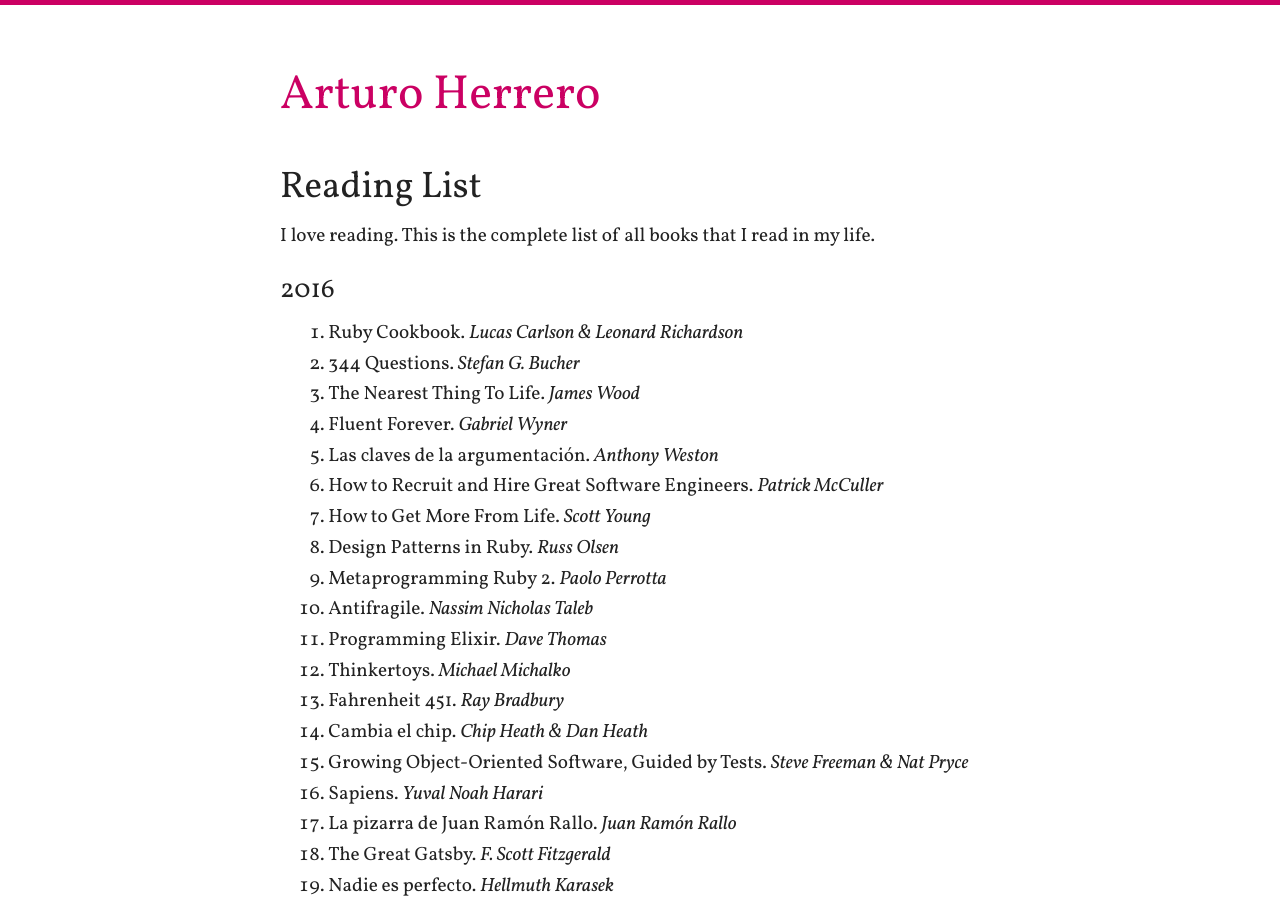
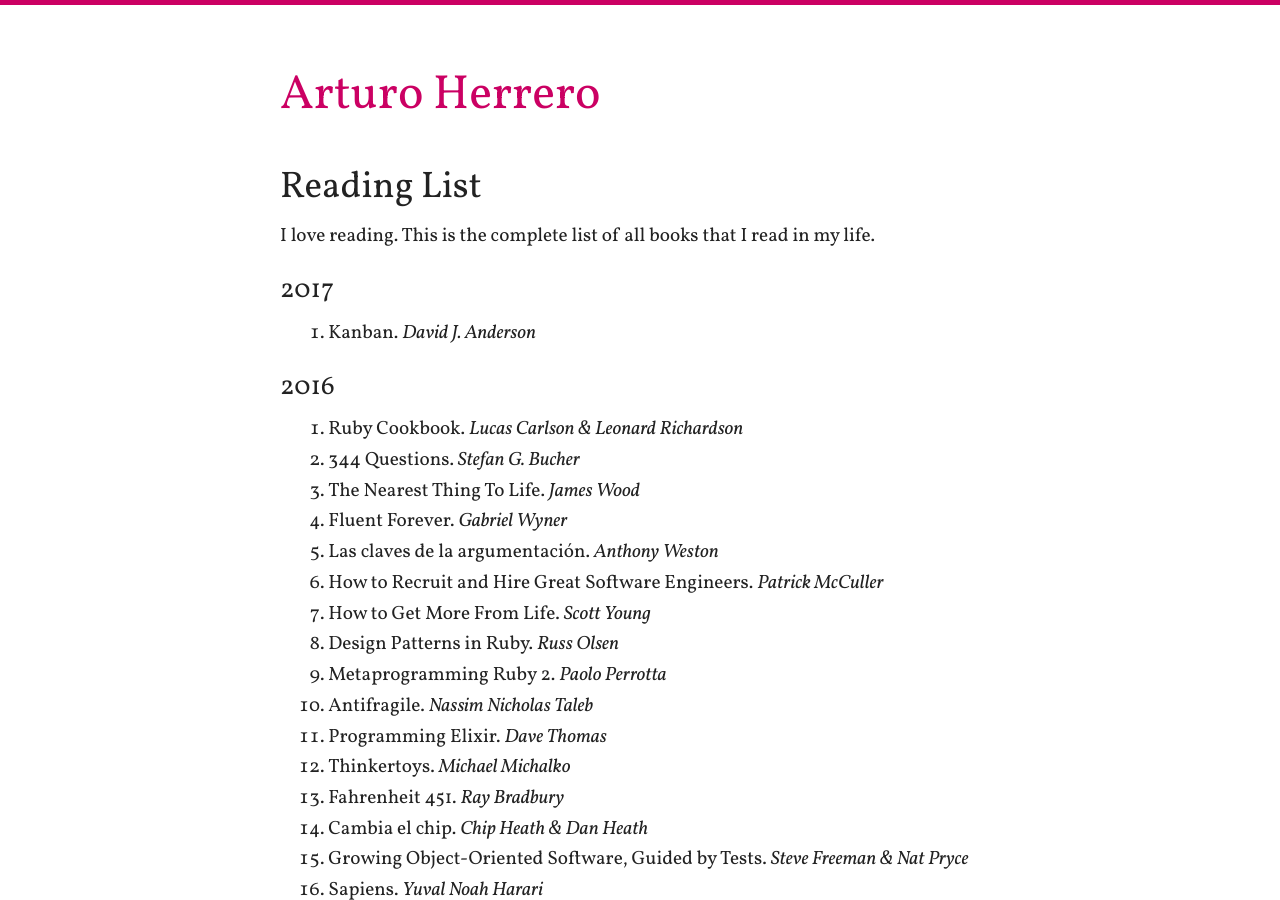
Before and after one commit to arturoherrero/arturoherrero.com, a Jekyll site: the page built from books.md, in a window 1280 px wide and 900 px high. Built offline with Jekyll 4.4.1, drawn with Linux system fonts in a browser that asks for light colours.

Commit message:
Reading list 2017

```diff
--- a/books.md
+++ b/books.md
@@ -7,6 +7,11 @@
 ## Reading List
 
 I love reading. This is the complete list of all books that I read in my life.
+
+### 2017
+
+1. Kanban. *David J. Anderson*
+
 
 ### 2016
 1. Ruby Cookbook. *Lucas Carlson & Leonard Richardson*
```
